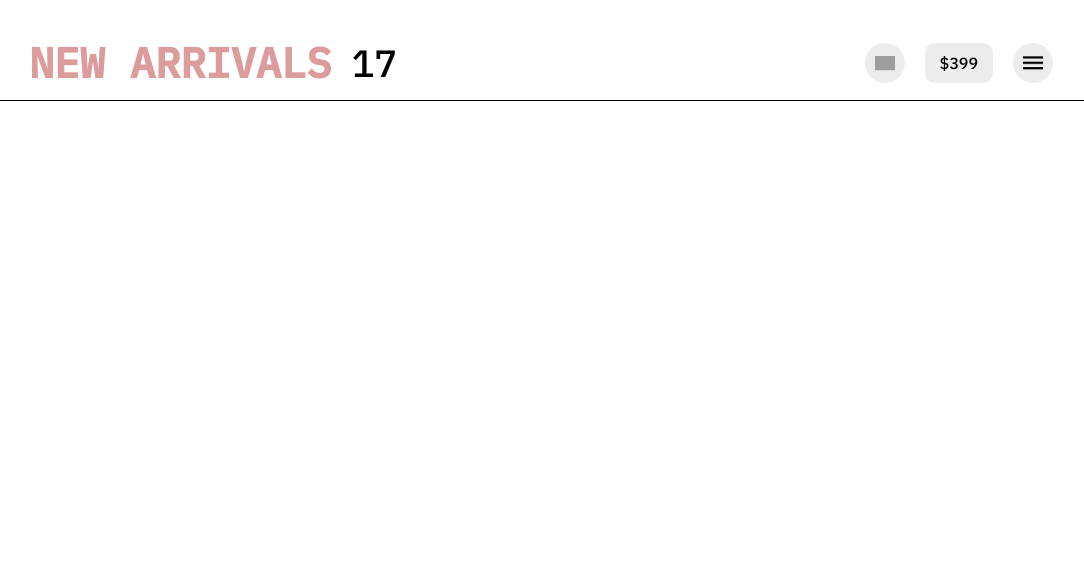
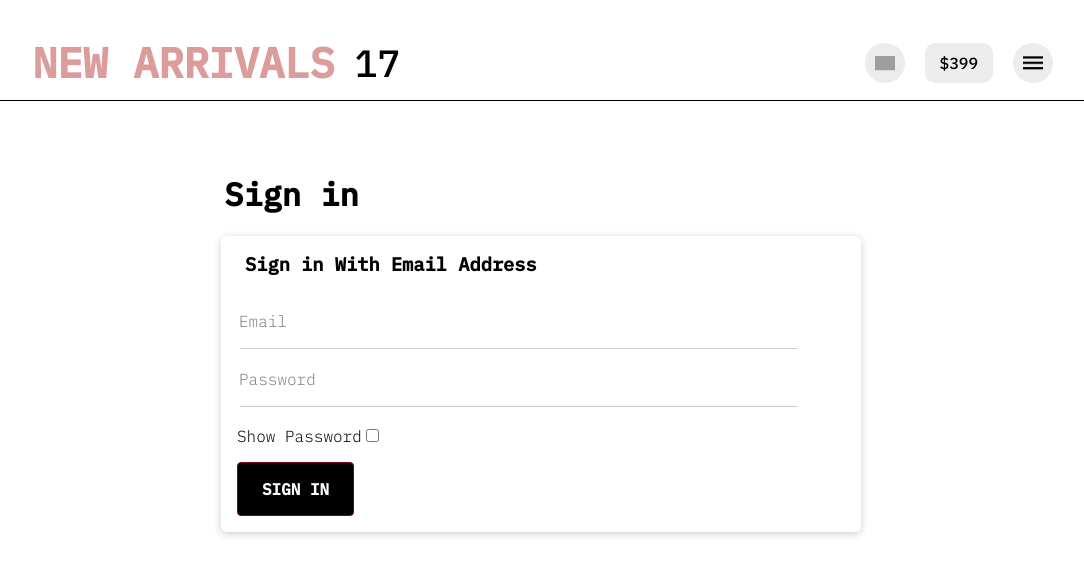
Before and after one commit to BackYard911/valoro-training-ecommerece, a React (Create React App) app: page /login-page in a window 1280 px wide. Shown: the top 576 px of the page, without its empty margins (99-1183 px from the left). Built offline with nearby package versions, Linux system fonts and the light colour scheme; grey boxes are pictures that could not be loaded.

Commit message:
Added all files of login and register

```diff
--- a/src/App.js
+++ b/src/App.js
@@ -1,27 +1,33 @@
-import logo from './logo.svg';
-import './App.css';
-import { BrowserRouter as Router,
-Switch,
-Route } from 'react-router-dom';
-import { MainHeader } from './components/MainHeader';
-import { MainContainer } from './components/MainContainer';
-import { UtilBox } from './components/UtilBox';
-import { ItemDetails } from './components/ItemDetails';
+import logo from "./logo.svg";
+import "./App.css";
+import { BrowserRouter as Router, Switch, Route } from "react-router-dom";
+import { MainHeader } from "./components/MainHeader";
+import { MainContainer } from "./components/MainContainer";
+import { UtilBox } from "./components/UtilBox";
+import { ItemDetails } from "./components/ItemDetails";
+import Login from "./components/Login";
+import Register from "./components/Register";
 
 function App() {
   return (
     <Router>
       <div className="App">
-      <MainHeader/>
+        <MainHeader />
         <Switch>
           <Route exact path="/">
-          <MainContainer/>
+            <MainContainer />
           </Route>
           <Route path="/item">
-          <ItemDetails/>
+            <ItemDetails />
           </Route>
+          <Route path="/register-page">
+            <Register />
+          </Route>
+          <Route path="/login-page">
+            <Login />
+          </Route>
+
         </Switch>
-
       </div>
     </Router>
   );
--- /dev/null
+++ b/src/components/Login.js
@@ -0,0 +1,43 @@
+import classes from "../styles/Forms.module.css";
+import Card from "./ui/Card";
+import Layout from "./layout/Layout";
+
+
+function Login() {
+    function passwordHandler() {
+        var x = document.getElementById("password");
+        if (x.type === "password") {
+          x.type = "text";
+        } else {
+          x.type = "password";
+        }
+      }
+  return (
+    <Layout>
+        <h1>Sign in</h1>
+      <Card>
+        <h3>Sign in With Email Address</h3>
+        <form className={classes.form}>
+          <div className={classes.control}>
+            <input type="text" required id="email" />
+            <span className={classes.floatinglabel}>Email</span>
+          </div>
+          <div className={classes.control}>
+            <input type="password" required id="password"/>
+            <span className={classes.floatinglabel}>Password</span>
+          </div>
+          <div>
+            <label htmlFor="check">Show Password</label>
+            <input type="checkbox" onClick={passwordHandler}/>
+            </div>
+          <div className={classes.actions}>
+            <button>SIGN IN</button>
+          </div>
+
+        </form>
+      </Card>
+    </Layout>
+  );
+}
+
+export default Login;
--- /dev/null
+++ b/src/components/Register.js
@@ -0,0 +1,50 @@
+import classes from "../styles/Forms.module.css";
+import Card from "./ui/Card";
+import Layout from "./layout/Layout";
+
+function Register() {
+
+    function passwordHandler() {
+        var x = document.getElementById("password");
+        if (x.type === "password") {
+          x.type = "text";
+        } else {
+          x.type = "password";
+        }
+      }
+  return (
+    <Layout>
+        <h1>Create An Account</h1>
+      <Card>
+        <h3>Sign Up With Email Address</h3>
+        <form className={classes.form}>
+          <div className={classes.control}>
+            <input type="text" required id="name" />
+            <span className={classes.floatinglabel}>Name</span>
+          </div>
+          <div className={classes.control}>
+            <input type="text" required id="email" />
+            <span className={classes.floatinglabel}>Email</span>
+          </div>
+          <div className={classes.control}>
+            <input type="password" required id="password"/>
+            <span className={classes.floatinglabel}>Password</span>
+          </div>
+          <div>
+            <label htmlFor="check">Show Password</label>
+            <input type="checkbox" onClick={passwordHandler}/>
+            </div>
+          <div className={classes.actions}>
+            <label htmlFor="notice">By registering you agreed to our <a href="#">Terms and Conditions.</a></label>
+          </div>
+          <div className={classes.actions}>
+            <button>CREATE AN ACCOUNT</button>
+          </div>
+
+        </form>
+      </Card>
+    </Layout>
+  );
+}
+
+export default Register;
--- /dev/null
+++ b/src/components/layout/Layout.js
@@ -0,0 +1,11 @@
+import classes from "./Layout.module.css";
+
+function Layout(props) {
+  return (
+    <div>
+      <main className={classes.main}>{props.children}</main>
+    </div>
+  );
+}
+
+export default Layout;
--- /dev/null
+++ b/src/components/layout/Layout.module.css
@@ -0,0 +1,5 @@
+.main {
+    margin: 3rem auto;
+    width: 90%;
+    max-width: 40rem;
+  }
--- /dev/null
+++ b/src/components/ui/Card.js
@@ -0,0 +1,7 @@
+import classes from "./Card.module.css";
+
+function Card(props) {
+  return <div className={classes.card}>{props.children}</div>;
+}
+
+export default Card;
--- /dev/null
+++ b/src/components/ui/Card.module.css
@@ -0,0 +1,5 @@
+.card {
+    background-color: white;
+    border-radius: 6px;
+    box-shadow: 0 2px 8px rgba(0, 0, 0, 0.2);
+  }
--- /dev/null
+++ b/src/styles/Forms.module.css
@@ -0,0 +1,101 @@
+.form {
+  padding: 1rem;
+}
+h1 {
+  padding-left: 0.2rem;
+  font-family: "IBM Plex Mono", monospace;
+  font-weight: bold;
+  color: #000;
+}
+h3 {
+  padding-top: 1rem;
+  padding-left: 1.5rem;
+  font-family: "IBM Plex Mono", monospace;
+  font-weight: bold;
+  color: #000;
+}
+
+th, td {
+  padding-top: 12px;
+  padding-bottom: 12px;
+  width: auto;
+}
+table {
+	width: 800px;
+	border-collapse: collapse;
+	overflow: hidden;
+	box-shadow: 0 0 20px rgba(0,0,0,0.1);
+}
+
+th {
+	text-align: left;
+}
+
+input:focus ~ .floatinglabel,
+input:not(:focus):valid ~ .floatinglabel {
+  top: -18px;
+  bottom: 0px;
+  left: 0px;
+
+  opacity: 1;
+}
+
+.heading {
+  font-weight: 300;
+  color: #000;
+}
+.control {
+  position: relative;
+  padding: 0.2rem;
+  margin-bottom: 1rem;
+}
+label {
+  font-family: "IBM Plex Mono", monospace;
+  color: black;
+  font-weight: 300;
+
+  margin-bottom: 3rem;
+}
+.floatinglabel {
+  position: absolute;
+  font-family: "IBM Plex Mono", monospace;
+  pointer-events: none;
+  font-weight: 100;
+  color: gray;
+  left: 2px;
+  top: 0px;
+  transition: 0.2s ease all;
+}
+
+.control input,
+.control textarea {
+  font-family: "IBM Plex Mono", monospace;
+  font-weight: 100;
+  border: none;
+  border-bottom: 1px solid #ccc;
+  padding: 0.5rem;
+  width: 90%;
+}
+
+.actions {
+  margin-top: 1rem;
+  text-align: left;
+}
+
+.actions button {
+  font-family: "IBM Plex Mono", monospace;
+  font-size: medium;
+  cursor: pointer;
+  background-color: #000;
+  color: white;
+  padding: 1rem 1.5rem;
+  border: 1px solid #77002e;
+  border-radius: 4px;
+  font-weight: bold;
+}
+
+.actions button:hover,
+.actions button:active {
+  background-color: #a50e48;
+  border-color: #a50e48;
+}
```
Lines whose indentation alone changed are shown as unchanged.
